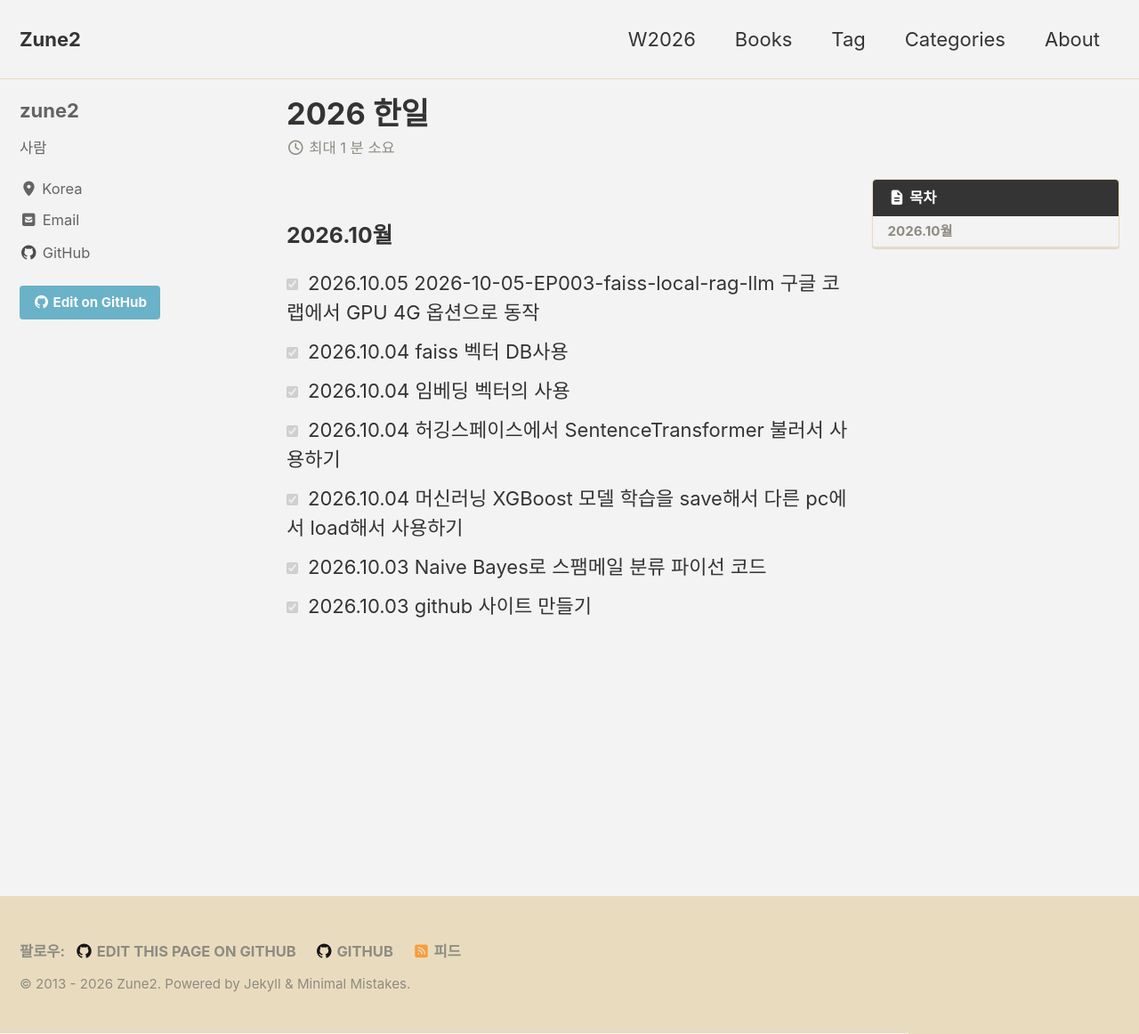
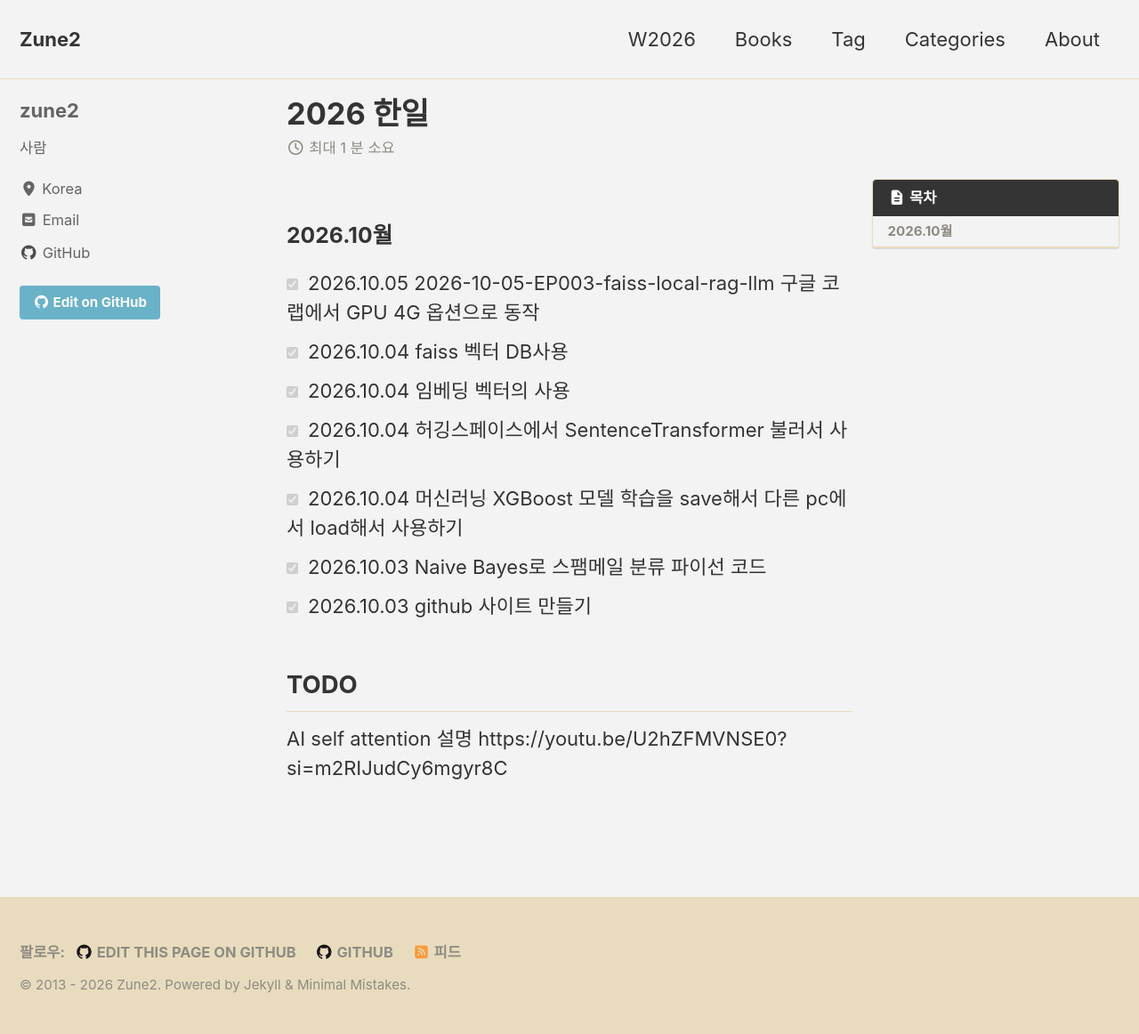
Before and after one commit to zune2/zune2.github.io, a Jekyll site: the page built from W2026.md, in a window 1280 px wide and 1162 px high. Shown: the whole window at 89% size. Built offline with Jekyll 4.4.1, drawn with Linux system fonts in a browser that asks for light colours; cached includes are drawn as plain includes.

Commit message:
Update W2026.md

```diff
--- a/W2026.md
+++ b/W2026.md
@@ -20,3 +20,8 @@ description: desc가 여기에
 - [X] 2026.10.04 머신러닝 XGBoost 모델 학습을 save해서 다른 pc에서 load해서 사용하기
 - [X] 2026.10.03 Naive Bayes로 스팸메일 분류 파이선 코드
 - [X] 2026.10.03 github 사이트 만들기
+
+
+## TODO
+AI self attention 설명
+https://youtu.be/U2hZFMVNSE0?si=m2RIJudCy6mgyr8C
```
